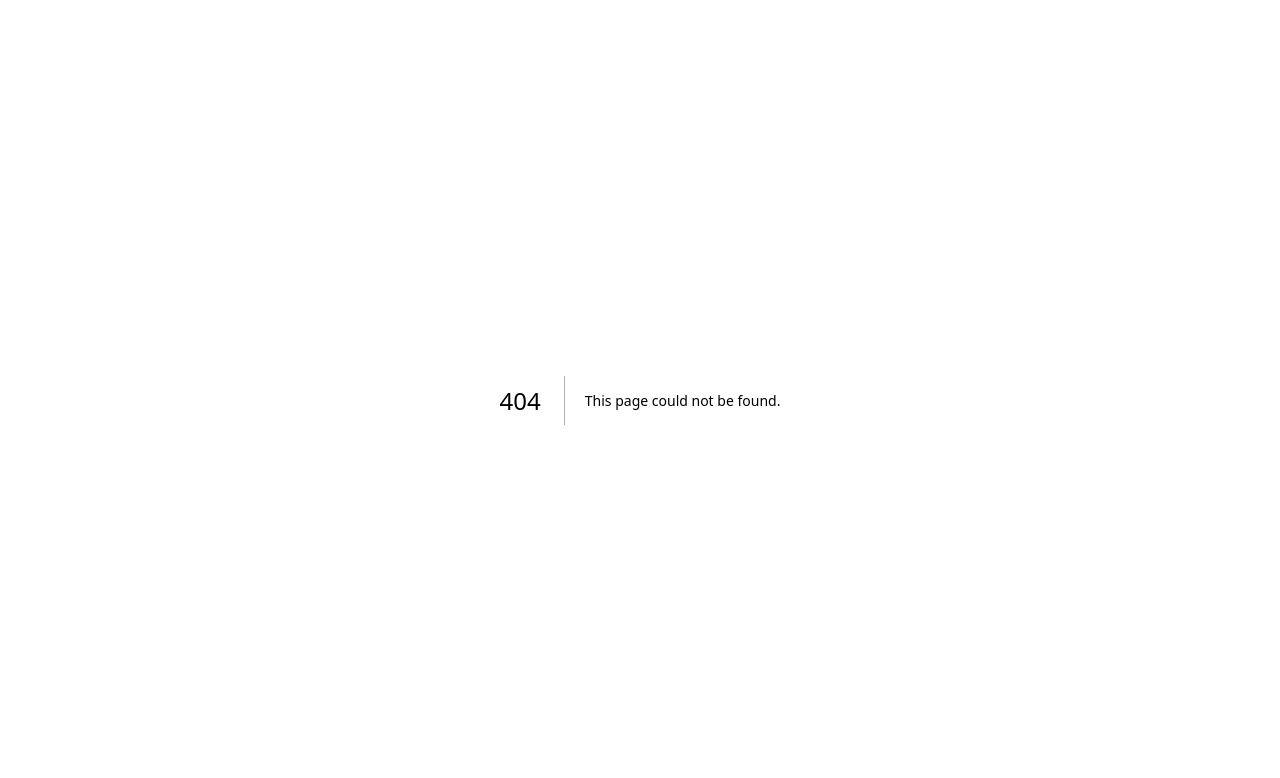
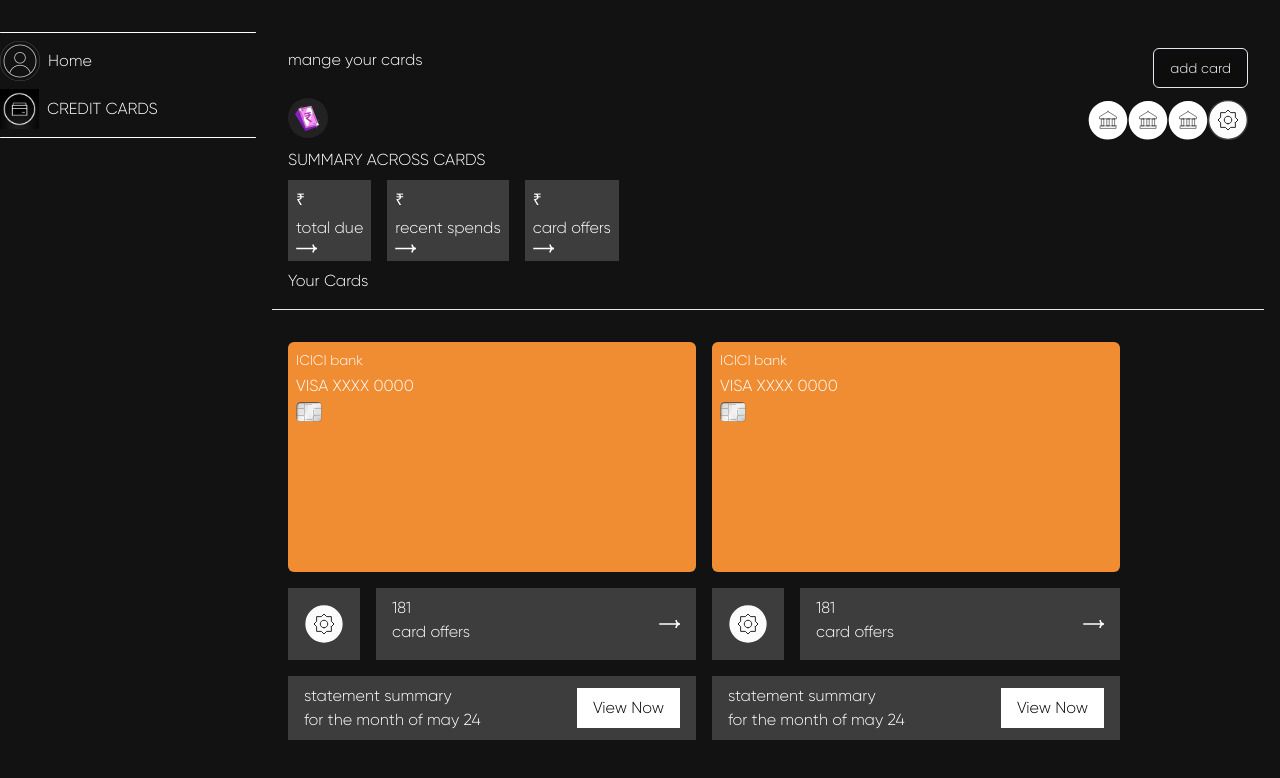
Before and after one commit to swetankkk/cred-web-app, a Next.js app: page /cards in a window 1280 px wide. Before the commit this address had no page. Shown: the top 778 px of the page. Built offline with nearby package versions, Linux system fonts and the light colour scheme.

Commit message:
Added Cards Page

```diff
--- /dev/null
+++ b/app/cards/page.tsx
@@ -0,0 +1,70 @@
+import NavigationPane from '@/components/NavigationPane';
+import { Button } from '@/components/ui/button';
+import TFD from '@/app/images/tfd_banner_image.svg';
+import Image from 'next/image';
+import Setting from '@/app/images/profile_settings_nudge.svg';
+import BankFAllback from '@/app/images/pToP/pps_bank_fallback.svg';
+import Long_Right_Arrow from '@/app/images/ic_right_arrow_long.svg';
+import Card from '@/components/Card';
+
+export default function cards() {
+	return (
+		<div className='flex '>
+			<NavigationPane />
+			<div className='flex flex-col bg-[#121212] min-h-screen min-w-[80dvw] font-thin px-4 py-4 '>
+				<div className='px-4 py-4 space-y-2'>
+					<div className='flex justify-between items-center space-y-4 '>
+						<div> mange your cards</div>
+						<Button variant='outline'>add card</Button>
+					</div>
+					<div className='flex justify-between  space-y-1  '>
+						<Image src={TFD} alt='tfd' height={40} />
+						<div className='flex'>
+							<Image src={BankFAllback} alt='bank fallback' height={40} />
+							<Image src={BankFAllback} alt='bank fallback' height={40} />
+							<Image src={BankFAllback} alt='bank fallback' height={40} />
+							<Image src={Setting} alt='setting' height={40} />
+						</div>
+					</div>
+
+					<div>SUMMARY ACROSS CARDS</div>
+					<div className='flex  space-x-4 mt-2'>
+						<div className='flex flex-col bg-[#3D3D3D]  space-y-1 px-2 py-2  '>
+							<div>₹</div>
+							<div>total due</div>
+							<Image
+								src={Long_Right_Arrow}
+								alt='long right arrow'
+								className='fill-white stroke-white'
+							/>
+						</div>
+						<div className='flex flex-col bg-[#3D3D3D]  space-y-1 px-2 py-2 '>
+							<div>₹</div>
+							<div>recent spends</div>
+							<Image
+								src={Long_Right_Arrow}
+								alt='long right arrow'
+								className='fill-white stroke-white'
+							/>
+						</div>{' '}
+						<div className='flex flex-col bg-[#3D3D3D]  space-y-1 px-2 py-2 '>
+							<div>₹</div>
+							<div>card offers</div>
+							<Image
+								src={Long_Right_Arrow}
+								alt='long right arrow'
+								className='fill-white stroke-white'
+							/>
+						</div>
+					</div>
+					<div className='mt-4'>Your Cards</div>
+				</div>
+				<hr></hr>
+				<div className='flex flex-row space-x-4   px-4 mt-8'>
+					<Card />
+					<Card />
+				</div>
+			</div>
+		</div>
+	);
+}
--- a/app/home/page.tsx
+++ b/app/home/page.tsx
@@ -16,24 +16,13 @@ import Long_Right_Arrow from '@/app/images/ic_right_arrow_long.svg';
 import Profile from '@/app/images/profile_placeholder.png';
 import Cards from '@/app/images/cards.jpeg';
 import Link from 'next/link';
+import NavigationPane from '@/components/NavigationPane';
 
 export default function home() {
 	return (
 		<div className='flex '>
-			<div className='w-[25dvw] min-h-[100dvh] min-w-[20dvw] flex flex-col bg-[#121212] self-center space-y-2'>
-				<hr className='flex   border-white   rounded border-1 mt-8 border-x-0' />
+			<NavigationPane />
 
-				<Link href='/home' className='flex  items-center space-x-2'>
-					<Image src={Profile} alt='profile' height={40} /> <div>Home</div>
-				</Link>
-
-				<Link href='/cards' className='flex  items-center space-x-2'>
-					<Image src={Cards} alt='cards' height={40} />
-					<div>CREDIT CARDS</div>
-				</Link>
-
-				<hr className='flex   border-white  w-full self-center rounded border-1 ' />
-			</div>
 			<div className='bg-[#121212] min-h-screen min-w-[80dvw] font-thin '>
 				<div className='min-h-[10dvh] bg-black flex justify-center items-center'>
 					<Button className='bg-[#3D3D3D] rounded-full '>
--- /dev/null
+++ b/components/Card.tsx
@@ -0,0 +1,37 @@
+import Image from 'next/image';
+import Card_Chip from '@/app/images/ic_onboarding_card_chip.webp';
+import Setting from '@/app/images/profile_settings_nudge.svg';
+import Long_Right_Arrow from '@/app/images/ic_right_arrow_long.svg';
+
+export default function Card() {
+	return (
+		<div className='flex flex-col space-y-4'>
+			<div className='flex flex-col bg-[#F08D32] aspect-video min-w-96 space-y-1 px-2 py-2 rounded-md'>
+				<div className=' text-sm '>ICICI bank</div>
+				<div>VISA XXXX 0000</div>
+				<Image src={Card_Chip} alt='card chip' />
+			</div>
+			<div className='flex '>
+				<div className='bg-[#3D3D3D] mr-4 p-4'>
+					<Image alt='setting' src={Setting} height={40} />
+				</div>
+				<div className='flex justify-between bg-[#3D3D3D] px-4 py-2 min-w-80'>
+					<div className='flex flex-col'>
+						<div>181</div>
+						<div>card offers</div>
+					</div>
+					<Image src={Long_Right_Arrow} alt='long right arrow' />
+				</div>
+			</div>
+			<div className='flex justify-between bg-[#3D3D3D] px-4 py-2'>
+				<div>
+					<div> statement summary</div>
+					<div>for the month of may 24</div>
+				</div>
+				<div className='flex self-center bg-white text-black px-4 py-2 '>
+					View Now
+				</div>
+			</div>
+		</div>
+	);
+}
--- /dev/null
+++ b/components/NavigationPane.tsx
@@ -0,0 +1,23 @@
+import Link from 'next/link';
+import Image from 'next/image';
+import Profile from '@/app/images/profile_placeholder.png';
+import Cards from '@/app/images/cards.jpeg';
+
+export default function NavigationPane() {
+	return (
+		<div className='flex flex-col w-[25dvw] min-h-[100dvh] min-w-[20dvw]  bg-[#121212] self-center space-y-2'>
+			<hr className='flex   border-white rounded border-1 mt-8 border-x-0' />
+
+			<Link href='/home' className='flex  items-center space-x-2'>
+				<Image src={Profile} alt='profile' height={40} /> <div>Home</div>
+			</Link>
+
+			<Link href='/cards' className='flex  items-center space-x-2'>
+				<Image src={Cards} alt='cards' height={40} />
+				<div>CREDIT CARDS</div>
+			</Link>
+
+			<hr className='flex   border-white  w-full self-center rounded border-1 ' />
+		</div>
+	);
+}
```
Also changed, not shown: app/images/ic_right_arrow_long.svg.
